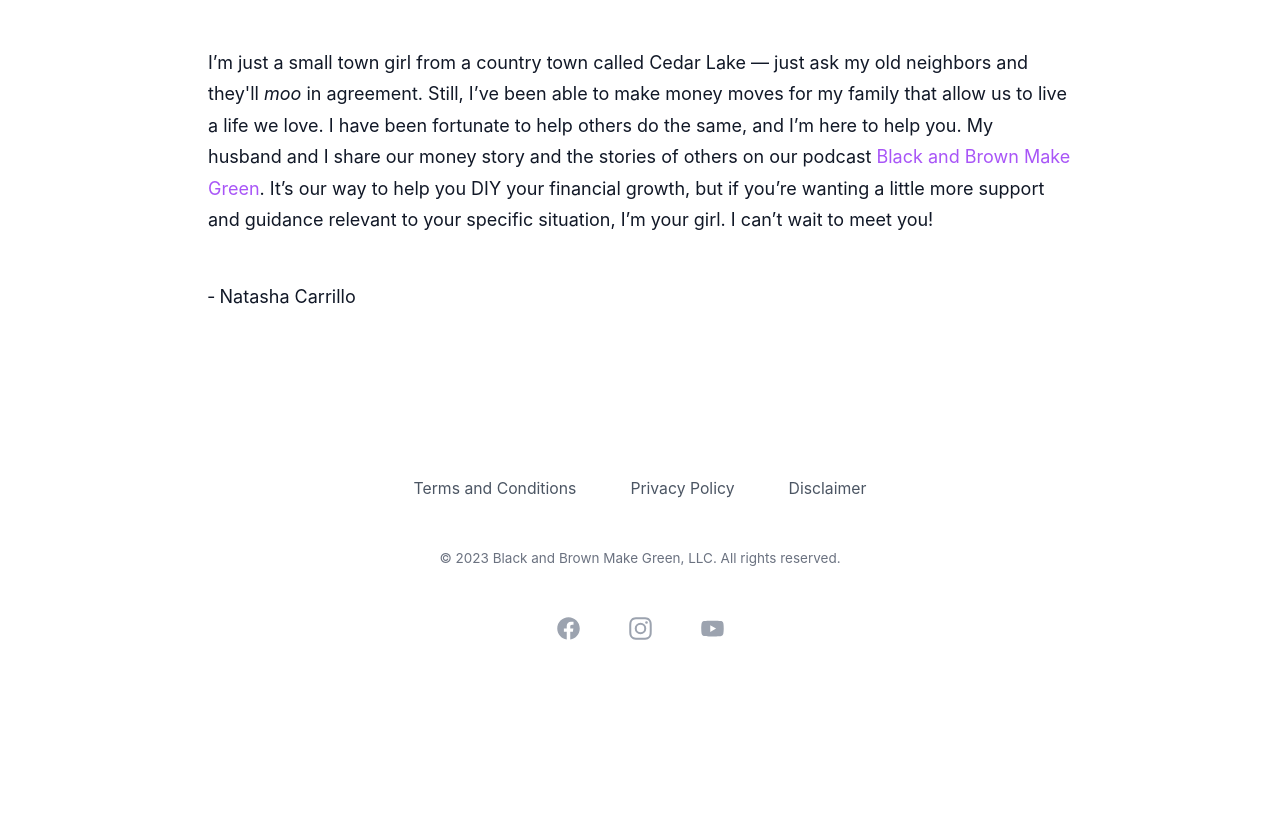
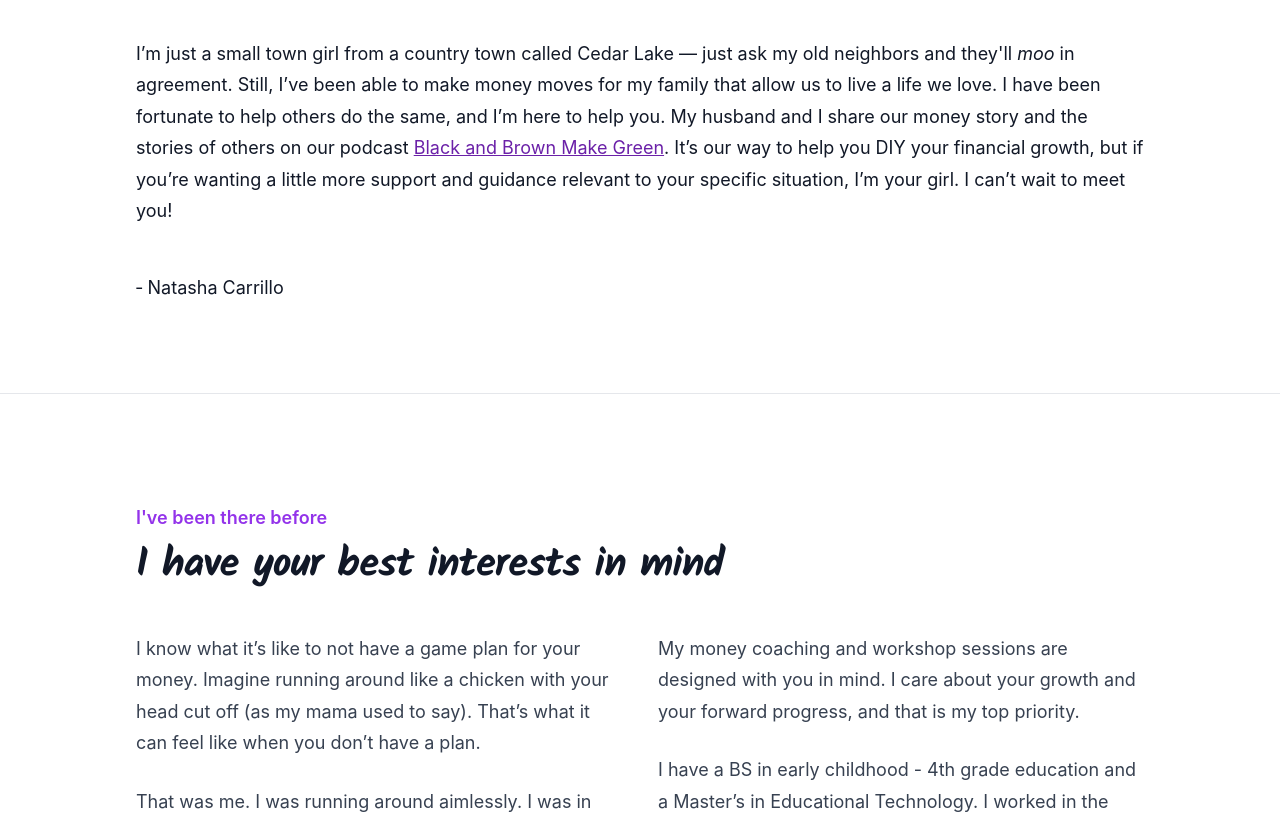
Before and after one commit to damiancarrillo/moneywithconfidence.com, a Vue app: page /about in a window 1280 px wide. Shown: the part 1020-1839 px from the top of the page. Before the commit the page ends 1770 px from the top, so only its background shows below. Built offline with nearby package versions, Linux system fonts and the light colour scheme.

Commit message:
Finish section two of about page

```diff
--- a/src/components/about/HeaderSection.vue
+++ b/src/components/about/SectionOne.vue
@@ -1,6 +1,6 @@
 <template>
-  <div class="bg-white px-6 py-12 lg:px-8">
-    <div class="mx-auto max-w-3xl text-base leading-7 text-gray-900">
+  <div class="bg-white px-6 py-12 pb-20 lg:px-8">
+    <div class="mx-auto max-w-4xl text-base leading-7 text-gray-900">
       <p class="text-base font-semibold leading-7 text-purple-600">
         I'm here to help
       </p>
@@ -36,7 +36,9 @@
           family that allow us to live a life we love. I have been fortunate to
           help others do the same, and I&rsquo;m here to help you. My husband
           and I share our money story and the stories of others on our podcast
-          <a class="text-purple-500" href="https://blackandbrownmakegreen.com"
+          <a
+            class="underline text-purple-800 hover:text-purple-400"
+            href="https://blackandbrownmakegreen.com"
             >Black and Brown Make Green</a
           >. It&rsquo;s our way to help you DIY your financial growth, but if
           you&rsquo;re wanting a little more support and guidance relevant to
--- /dev/null
+++ b/src/components/about/SectionTwo.vue
@@ -0,0 +1,91 @@
+<template>
+  <div class="bg-white pt-24 pb-4 px-6 py-12 lg:px-8">
+    <div class="mx-auto max-w-4xl text-base leading-7 text-gray-900">
+      <div class="mx-auto">
+        <div class="mx-auto max-w-2xl lg:mx-0 lg:max-w-none">
+          <p class="text-base font-semibold leading-7 text-purple-600">
+            I've been there before
+          </p>
+          <h1
+            class="mt-2 text-3xl font-bold font-header tracking-tight text-gray-900 sm:text-4xl"
+          >
+            I have your best interests in mind
+          </h1>
+          <div
+            class="mt-10 grid max-w-xl grid-cols-1 gap-8 text-base leading-7 text-gray-700 lg:max-w-none lg:grid-cols-2"
+          >
+            <div>
+              <p>
+                I know what it&rsquo;s like to not have a game plan for your
+                money. Imagine running around like a chicken with your head cut
+                off (as my mama used to say). That&rsquo;s what it can feel like
+                when you don&rsquo;t have a plan.
+              </p>
+              <p class="mt-6">
+                That was me. I was running around aimlessly. I was in the game,
+                but without a plan of how to actually win. But that all changed
+                shortly after I had my first son. I started devouring finance
+                blogs, books, and articles. I read page after page and started
+                building my knowledge and slowly creating and implementing a
+                plan for our family&rsquo;s money. My husband and I worked
+                together to create systems and processes. It took years to make
+                some things happen, but
+                <span class="font-semibold"
+                  >it doesn&rsquo;t have to take years for you</span
+                >.
+              </p>
+              <p class="mt-6">
+                Our stories may not be the same but there&rsquo;s one thing I
+                know we have in common: we both want to spend worry-free and
+                feel financially set and secure. You want the best for yourself,
+                and you want to partner with someone who has your best interests
+                in mind.
+              </p>
+            </div>
+            <div>
+              <p>
+                My money coaching and workshop sessions are designed with you in
+                mind. I care about your growth and your forward progress, and
+                that is my top priority.
+              </p>
+              <p class="mt-6">
+                I have a BS in early childhood - 4th grade education and a
+                Master&rsquo;s in Educational Technology. I worked in the
+                education field as a childcare provider, elementary teacher, and
+                K-5 instructional coach for 10 years. I hold a K-12
+                principal&rsquo;s certification and completed a certification to
+                be a Financial Education Instructor. I currently volunteer with
+                <a
+                  class="underline text-purple-800 hover:text-purple-400"
+                  href="https://3rddecade.org/"
+                  >3rd Decade</a
+                >
+                as a financial mentor.
+              </p>
+              <p class="mt-6">
+                This background gives me an excellent foundation for as
+                financial coach and educator. I have a deep passion for money
+                topics and an uncanny ability to see beyond the numbers. I
+                can&rsquo;t wait to help you see a clear path forward for you.
+              </p>
+            </div>
+          </div>
+        </div>
+      </div>
+      <div class="relative overflow-hidden pt-16 lg:pt-20">
+        <div class="mx-auto max-w-7xl">
+          <img
+            class="rounded-xl"
+            src="/natasha-hips.webp"
+            alt="Natasha posing with her hands on her hips"
+          />
+          <div class="relative" aria-hidden="true">
+            <div
+              class="absolute -inset-x-40 bottom-0 bg-gradient-to-t from-white pt-[40%]"
+            />
+          </div>
+        </div>
+      </div>
+    </div>
+  </div>
+</template>
--- a/src/views/About.vue
+++ b/src/views/About.vue
@@ -1,7 +1,10 @@
 <script setup lang="ts">
-import HeaderSection from "../components/about/HeaderSection.vue";
+import SectionOne from "../components/about/SectionOne.vue";
+import SectionTwo from "../components/about/SectionTwo.vue";
 </script>
 
 <template>
-  <HeaderSection></HeaderSection>
+  <SectionOne></SectionOne>
+  <hr />
+  <SectionTwo></SectionTwo>
 </template>
```
Also changed, not shown: public/natasha-hips.webp (added).
